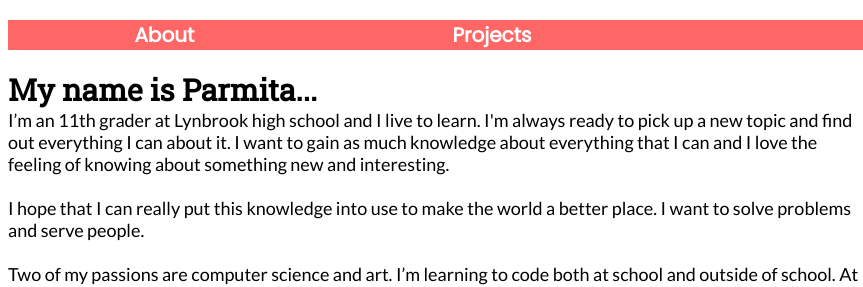
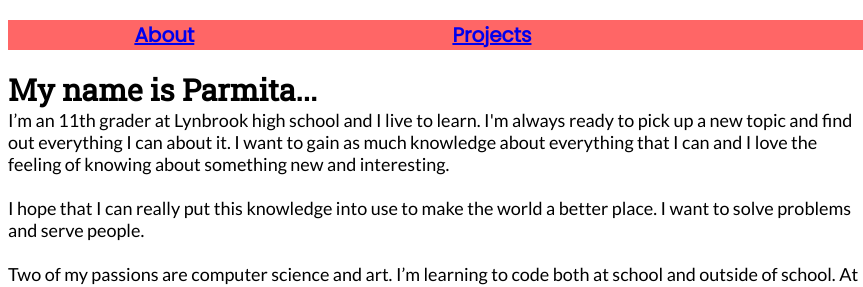
Before and after one commit to parmita52/GWCSJ, a plain HTML site: page index.html in a window 1280 px wide. Shown: the top 287 px of the page, 0-863 px from the left. Drawn offline with Linux system fonts and the light colour scheme.

Commit message:
Update index.html

```diff
--- a/index.html
+++ b/index.html
@@ -9,8 +9,8 @@
 
 <body>
   <p class = "menu">
-    <span id = "About">About</span>
-    <span id = "Projects">Projects</span>
+    <span id = "About"><a href="index.html">About</a></span>
+    <span id = "Projects"><a href="project.html">Projects</a></span>
   </p>
 
   <p><span id = "myName">My name is Parmita...</span><img class = "myPic" src="https://media.licdn.com/mpr/mpr/shrink_200_200/AAEAAQAAAAAAAAVzAAAAJDUwYmU0ZTY2LWRlOTktNGIzOS1hNWYyLTgwNDRiNGUxMTJmMg.jpg" alt="Me!" ><br>
```
